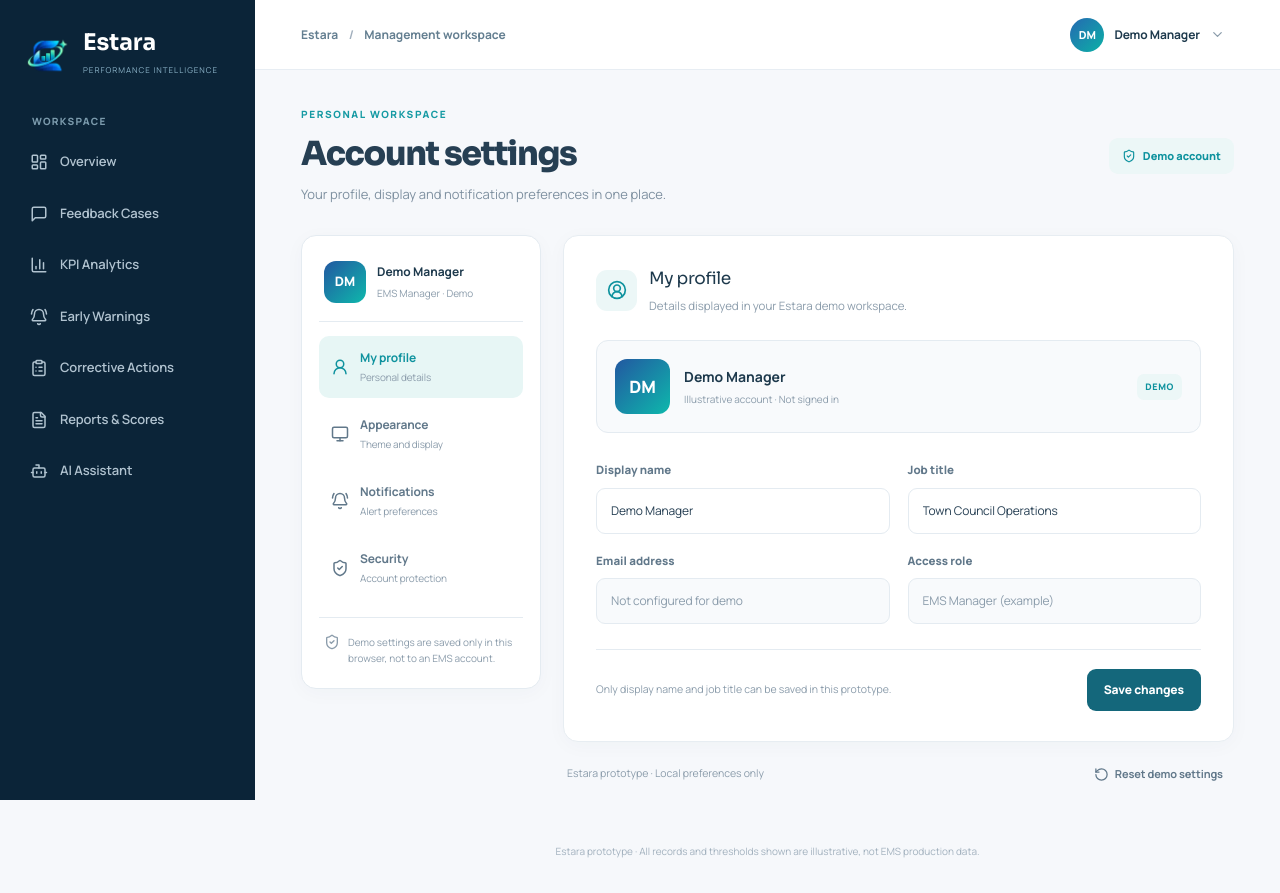
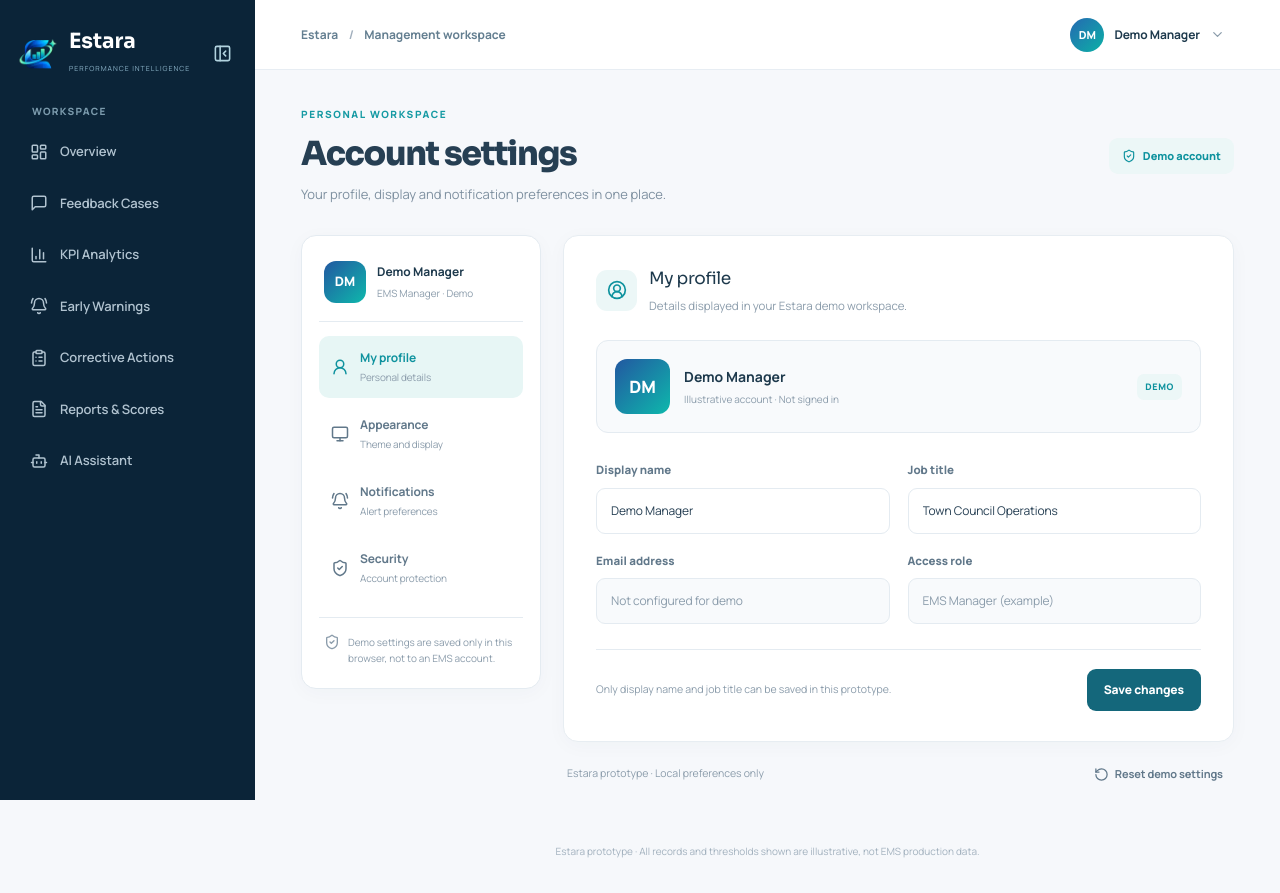
Before and after one commit to m3l0nnnnnn/IT-innovation-project, a React (Vite) app in the folder apps/web/: page /settings in a window 1280 px wide. Built offline with nearby package versions, Linux system fonts and the light colour scheme.

Commit message:
feat: add persistent collapsible navigation sidebar

```diff
--- a/apps/web/src/App.tsx
+++ b/apps/web/src/App.tsx
@@ -2,7 +2,7 @@
 import { Link, NavLink, Route, Routes } from 'react-router-dom';
 import axios from 'axios';
 import { AreaChart, Area, CartesianGrid, Line, LineChart, ResponsiveContainer, Tooltip, XAxis, YAxis } from 'recharts';
-import { LayoutDashboard, MessageSquare, BarChart3, BellRing, ClipboardList, FileText, Bot, Search, Download, TrendingDown, TrendingUp, ShieldCheck, ArrowRight, AlertTriangle, Building2 } from 'lucide-react';
+import { LayoutDashboard, MessageSquare, BarChart3, BellRing, ClipboardList, FileText, Bot, Search, Download, TrendingDown, TrendingUp, ShieldCheck, ArrowRight, AlertTriangle, Building2, PanelLeftClose, PanelLeftOpen } from 'lucide-react';
 import SettingsPage from './Settings';
 import ProfileMenu from './ProfileMenu';
 
@@ -46,11 +46,59 @@
   {to:'/reports',label:'Reports & Scores',icon:FileText,end:false},
   {to:'/assistant',label:'AI Assistant',icon:Bot,end:false}
 ];
+const SIDEBAR_PREFERENCE_KEY = 'estara.ui.sidebar.collapsed.v1';
+
 function Sidebar() {
-  return <aside className="sidebar">
-    <Link className="brand" to="/"><img className="brand-logo" src="/estara-logo-transparent.webp" alt="Estara logo"/><div><strong>Estara</strong><small>PERFORMANCE INTELLIGENCE</small></div></Link>
+  const [collapsed, setCollapsed] = useState<boolean>(() => {
+    try {
+      return window.localStorage.getItem(SIDEBAR_PREFERENCE_KEY) === 'true';
+    } catch {
+      return false;
+    }
+  });
+
+  function toggleSidebar() {
+    const next = !collapsed;
+    setCollapsed(next);
+    try {
+      window.localStorage.setItem(SIDEBAR_PREFERENCE_KEY, String(next));
+    } catch {
+      // The UI still works when browser storage is disabled.
+    }
+  }
+
+  return <aside className={'sidebar' + (collapsed ? ' sidebar-collapsed' : '')}>
+    <div className="sidebar-header">
+      <Link className="brand" to="/" title="Estara home" aria-label="Estara home">
+        <img className="brand-logo" src="/estara-logo-transparent.webp" alt="Estara logo"/>
+        <div className="brand-text"><strong>Estara</strong><small>PERFORMANCE INTELLIGENCE</small></div>
+      </Link>
+      <button
+        type="button"
+        className="sidebar-toggle"
+        onClick={toggleSidebar}
+        aria-label={collapsed ? 'Expand sidebar' : 'Collapse sidebar'}
+        aria-expanded={!collapsed}
+        aria-controls="estara-primary-navigation"
+        title={collapsed ? 'Expand sidebar' : 'Collapse sidebar'}
+      >
+        {collapsed ? <PanelLeftOpen size={19}/> : <PanelLeftClose size={19}/>}
+      </button>
+    </div>
     <p className="side-label">WORKSPACE</p>
-    <nav className="nav">{nav.map(item => <NavLink key={item.to} to={item.to} end={item.end} className={({isActive}) => 'nav-item'+(isActive?' active':'')}><item.icon size={18}/><span>{item.label}</span></NavLink>)}</nav>
+    <nav id="estara-primary-navigation" className="nav" aria-label="Main navigation">
+      {nav.map(item => <NavLink
+        key={item.to}
+        to={item.to}
+        end={item.end}
+        title={item.label}
+        aria-label={item.label}
+        className={({isActive}) => 'nav-item' + (isActive ? ' active' : '')}
+      >
+        <item.icon size={18}/>
+        <span>{item.label}</span>
+      </NavLink>)}
+    </nav>
   </aside>;
 }
 function Layout() {
--- a/apps/web/src/main.tsx
+++ b/apps/web/src/main.tsx
@@ -5,6 +5,7 @@
 import './styles.css';
 import './theme.css';
 import './density.css';
+import './sidebar.css';
 import { initializeAppearance } from './appearance';
 
 initializeAppearance();
--- /dev/null
+++ b/apps/web/src/sidebar.css
@@ -0,0 +1,150 @@
+/*
+ * Collapsible desktop sidebar. Expanded keeps nav labels; collapsed leaves
+ * navigable icons with native tooltips and accessible names.
+ */
+.sidebar{
+  transition:width .22s ease,padding .22s ease;
+  overflow-x:hidden;
+}
+.sidebar-header{
+  display:flex;
+  align-items:center;
+  gap:8px;
+  min-width:0;
+  margin:0 0 27px;
+}
+.sidebar-header .brand{
+  flex:1;
+  min-width:0;
+  margin:0;
+  gap:10px;
+}
+.sidebar-header .brand-logo{
+  width:43px;
+  height:43px;
+  flex:none;
+}
+.sidebar-header .brand-text{
+  min-width:0;
+  overflow:hidden;
+}
+.sidebar-header .brand-text strong{
+  font-size:21px;
+}
+.sidebar-header .brand-text small{
+  white-space:nowrap;
+  font-size:7px;
+}
+.sidebar-toggle{
+  display:grid;
+  place-items:center;
+  width:33px;
+  height:33px;
+  flex:none;
+  color:#b2d3df;
+  background:transparent;
+  border:1px solid transparent;
+  border-radius:9px;
+  cursor:pointer;
+  transition:background .15s,border-color .15s;
+}
+.sidebar-toggle:hover{
+  color:#f2fffe;
+  background:#1c4559;
+  border-color:#345b6c;
+}
+.sidebar-toggle:focus-visible{
+  outline:2px solid #5ee0d1;
+  outline-offset:2px;
+}
+.sidebar .nav-item svg{
+  flex:none;
+}
+.sidebar.sidebar-collapsed{
+  width:76px;
+  padding:22px 9px;
+}
+.sidebar.sidebar-collapsed .sidebar-header{
+  flex-direction:column;
+  align-items:center;
+  gap:10px;
+  margin-bottom:20px;
+}
+.sidebar.sidebar-collapsed .sidebar-header .brand{
+  margin:0;
+  flex:none;
+  justify-content:center;
+}
+.sidebar.sidebar-collapsed .sidebar-header .brand-text{
+  display:none;
+}
+.sidebar.sidebar-collapsed .sidebar-toggle{
+  width:42px;
+  height:32px;
+}
+.sidebar.sidebar-collapsed .side-label{
+  display:none;
+}
+.sidebar.sidebar-collapsed .nav{
+  gap:8px;
+}
+.sidebar.sidebar-collapsed .nav-item{
+  justify-content:center;
+  gap:0;
+  padding:12px 0;
+  min-width:0;
+}
+.sidebar.sidebar-collapsed .nav-item span{
+  display:none;
+}
+:root[data-density='compact'] .sidebar.sidebar-collapsed .nav-item{
+  padding:8px 0;
+}
+/* Existing tablet navigation is icon-only; the manual toggle is desktop-only. */
+@media(max-width:850px){
+  .sidebar-header{
+    flex-direction:column;
+    justify-content:center;
+    margin:0 0 20px;
+  }
+  .sidebar-header .brand{
+    flex:none;
+    justify-content:center;
+  }
+  .sidebar-toggle{
+    display:none;
+  }
+  .sidebar.sidebar-collapsed{
+    width:76px;
+    padding:22px 9px;
+  }
+}
+@media(max-width:600px){
+  /* Keep the existing horizontal, swipeable navigation on mobile. */
+  .sidebar-header{
+    display:none;
+  }
+  .sidebar.sidebar-collapsed{
+    position:static;
+    height:auto;
+    width:100%;
+    padding:10px;
+  }
+  .sidebar.sidebar-collapsed .nav{
+    display:flex;
+    overflow-x:auto;
+    gap:4px;
+  }
+  .sidebar.sidebar-collapsed .nav-item{
+    flex:none;
+    padding:11px;
+  }
+}
+@media(prefers-reduced-motion:reduce){
+  .sidebar,.sidebar-toggle{
+    transition:none;
+  }
+}
+:root[data-reduce-motion='true'] .sidebar{
+  transition:none!important;
+}
```
